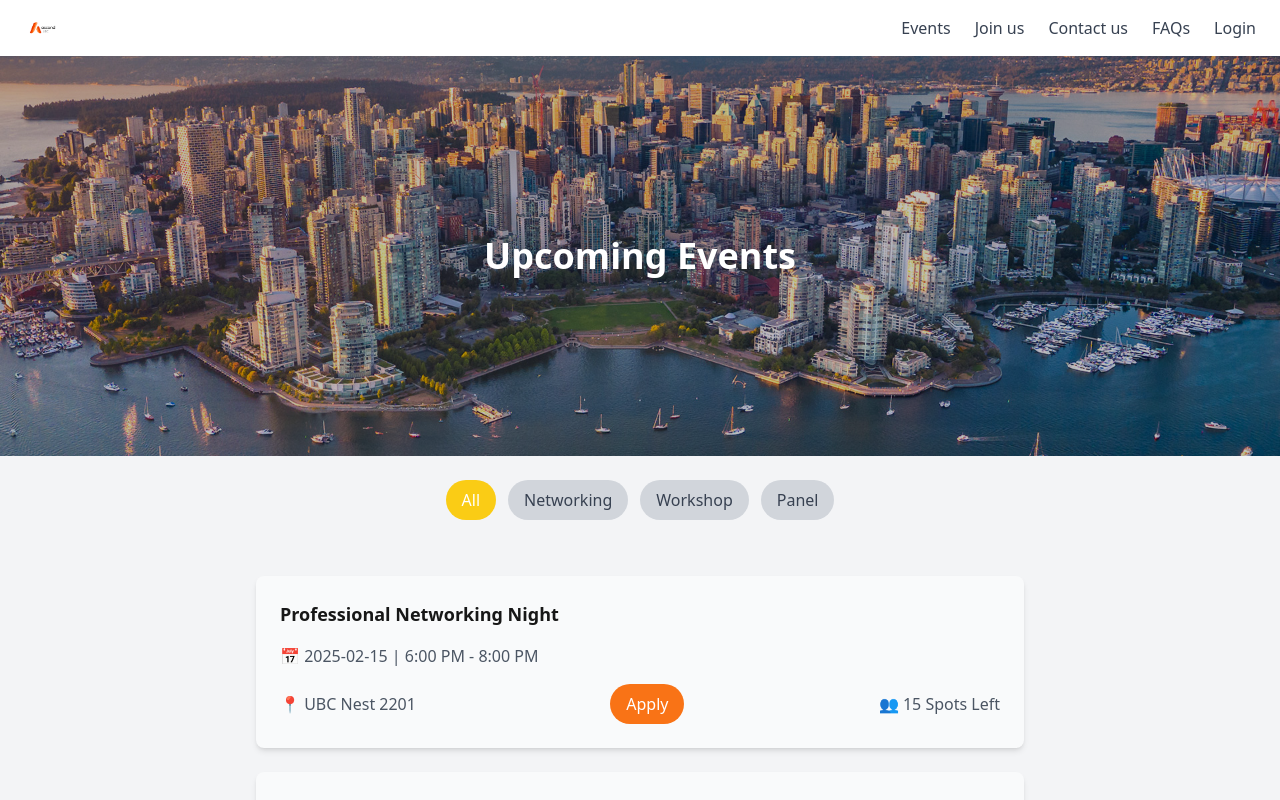
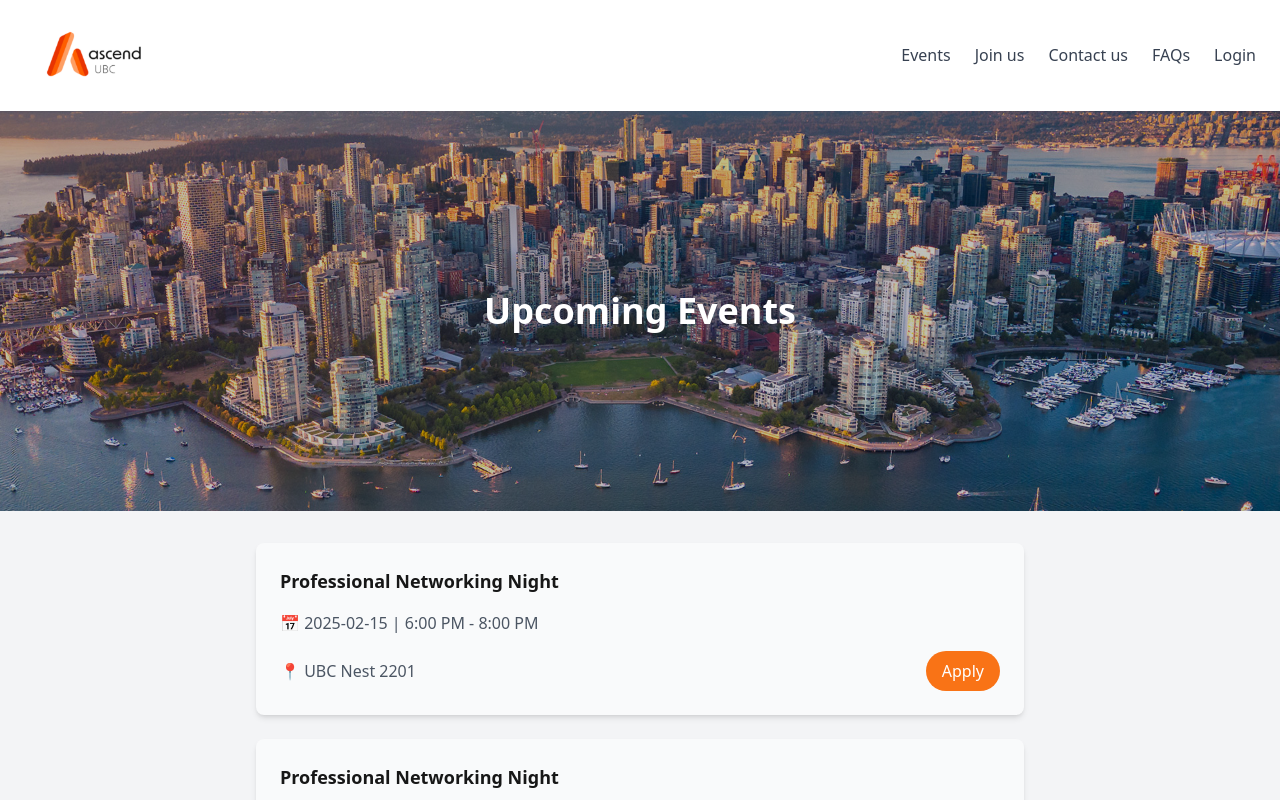
Before and after one commit to gracewxng/AscendUBC, a Next.js app in the folder ascend-ubc/: page /events in a window 1280 px wide. Shown: the top 800 px of the page. Built offline with nearby package versions, Linux system fonts and the light colour scheme.

Commit message:
logo functional

```diff
--- a/ascend-ubc/app/events/page.tsx
+++ b/ascend-ubc/app/events/page.tsx
@@ -16,7 +16,9 @@ export default function Events() {
           {/* Navigation Bar */}
           <nav className="bg-white shadow-md py-4 px-6 flex justify-between items-center">
             <div className="flex items-center space-x-2">
-              <Image src="/ascend.png" alt="Ascend UBC" width={40} height={40} />
+                <Link href="/">
+                <Image src="/ascend.png" alt="Ascend UBC" width={150} height={100} className="cursor-pointer" />
+                </Link>
             </div>
             <ul className="hidden md:flex space-x-6 text-gray-700">
               {NAV_ITEMS.map((item) => (
@@ -41,16 +43,6 @@ export default function Events() {
         </div>
       </header>
 
-      {/* Event Filter Buttons */}
-      <section className="text-center py-6">
-        <div className="inline-flex space-x-3">
-          <button className="px-4 py-2 bg-yellow-400 text-white rounded-full">All</button>
-          <button className="px-4 py-2 bg-gray-300 text-gray-700 rounded-full">Networking</button>
-          <button className="px-4 py-2 bg-gray-300 text-gray-700 rounded-full">Workshop</button>
-          <button className="px-4 py-2 bg-gray-300 text-gray-700 rounded-full">Panel</button>
-        </div>
-      </section>
-
       {/* Events List */}
       <section className="px-6 py-8">
         {[1, 2, 3].map((event, index) => (
@@ -64,7 +56,6 @@ export default function Events() {
                 <span>📍 UBC Nest 2201</span>
               </div>
               <button className="px-4 py-2 bg-orange-500 text-white rounded-full">Apply</button>
-              <span className="flex items-center space-x-1 text-gray-600">👥 15 Spots Left</span>
             </div>
           </div>
         ))}
--- a/ascend-ubc/app/page.tsx
+++ b/ascend-ubc/app/page.tsx
@@ -16,7 +16,9 @@ export default function Home() {
       {/* Navigation Bar */}
       <nav className="bg-white shadow-md py-4 px-6 flex justify-between items-center">
         <div className="flex items-center space-x-2">
-          <Image src="/ascend.png" alt="Ascend UBC" width={150} height={100} />
+          <Link href="/">
+            <Image src="/ascend.png" alt="Ascend UBC" width={150} height={100} className="cursor-pointer" />
+          </Link>
         </div>
         <ul className="hidden md:flex space-x-6 text-gray-700">
           {NAV_ITEMS.map((item) => (
```
